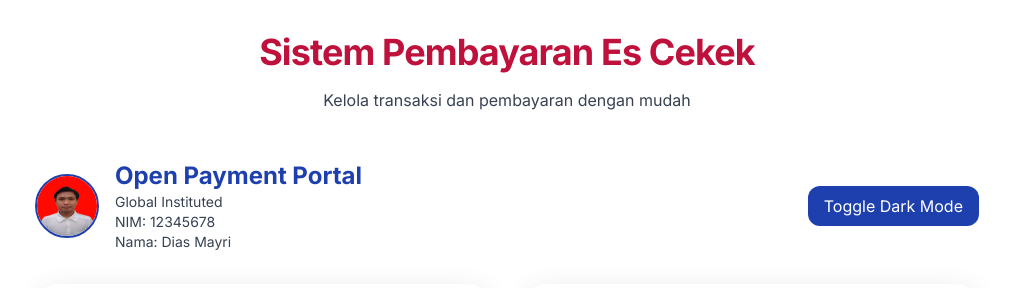
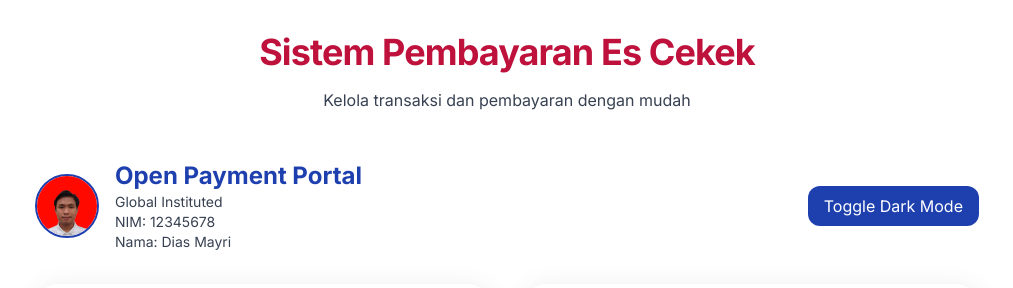
Before and after one commit to Diasmyri/UAS_WEB_SPA_1124160056, a plain HTML site: page index.html in a window 1280 px wide. Shown: the top 288 px of the page, without its empty margins (133-1146 px from the left). Drawn offline with nearby package versions, Linux system fonts and the light colour scheme.

Commit message:
mengubah tampilan img agar lebih rapih

```diff
--- a/index.html
+++ b/index.html
@@ -32,7 +32,9 @@
     <!-- Header dengan Logo, Judul, dan Toggle -->
     <div class="flex justify-between items-center mb-8">
     <div class="flex items-center gap-4">
-        <img src="assets/dias ganteng.jpg" alt="Logo" class="w-16 h-16 rounded-full border-2 border-blue-800">
+        <div class="w-16 h-16 rounded-full overflow-hidden border-2 border-blue-800">
+             <img src="assets/dias ganteng.jpg" alt="Foto Dias" class="w-full h-full object-cover object-top">
+        </div>
         <div>
         <h1 class="text-2xl font-bold text-blue-800 dark:text-orange-400">
             Open Payment Portal
```
